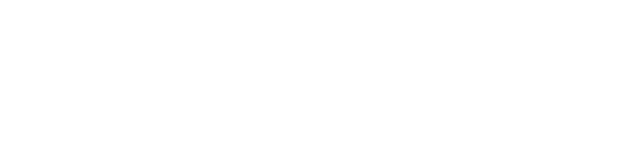
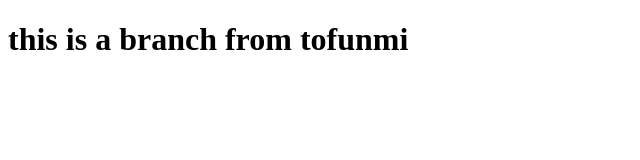
Before and after one commit to anthizy/gomycode, a plain HTML site: page index.html in a window 1280 px wide. Shown: the whole page, without its empty margins (0-640 px from the left). Drawn offline with Linux system fonts and the light colour scheme.

Commit message:
This is a branch from tofunmi

```diff
--- a/index.html
+++ b/index.html
@@ -6,6 +6,6 @@
     <title>Document</title>
 </head>
 <body>
-
+        <h1>this is a branch from tofunmi</h1>
 </body>
 </html>
```
